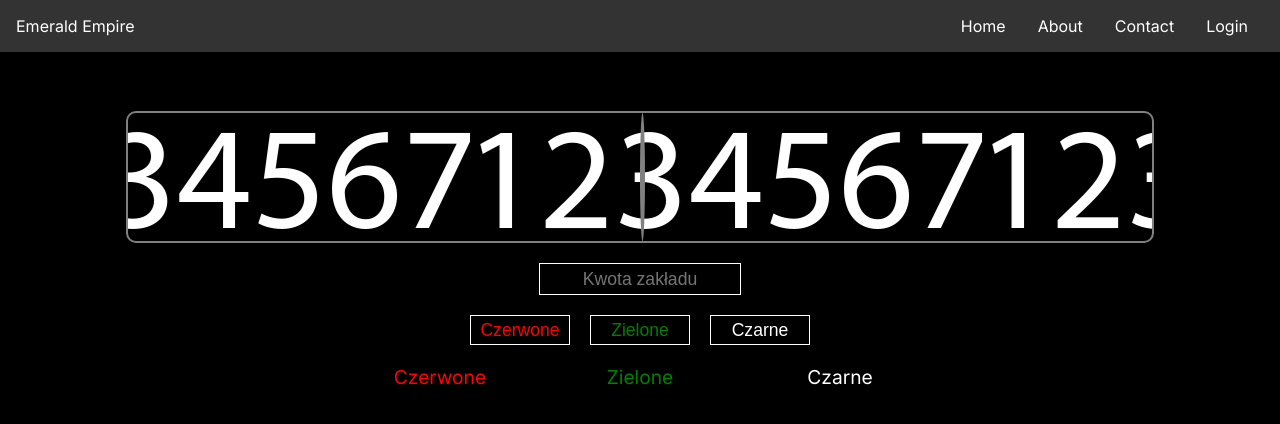
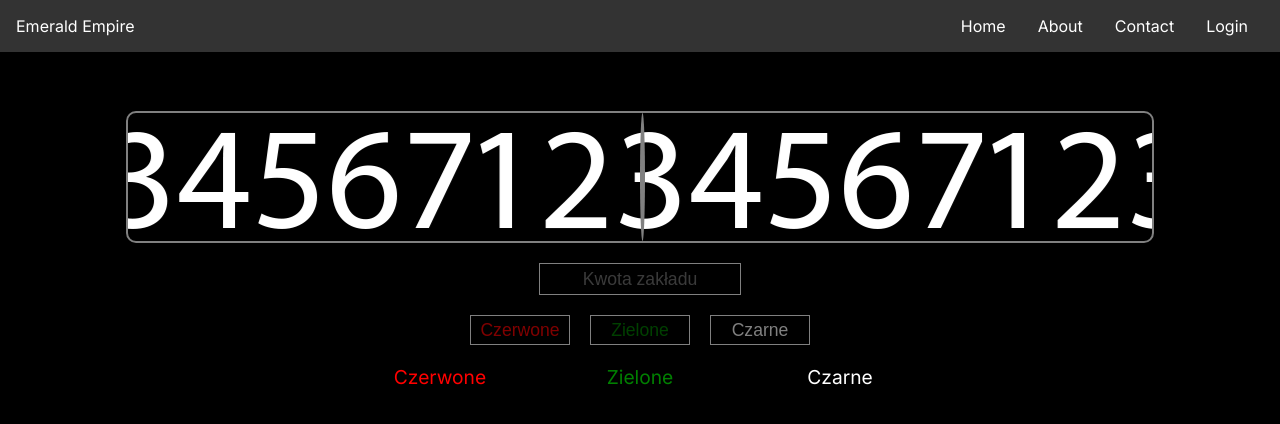
Before and after one commit to Koksiarz100/Emerald-Empire, a Next.js app in the folder client/: page / in a window 1280 px wide. Shown: the top 424 px of the page. Built offline with nearby package versions, Linux system fonts and the light colour scheme.

Commit message:
added disable mode after timer is up

```diff
--- a/client/app/globals.scss
+++ b/client/app/globals.scss
@@ -7,6 +7,7 @@ input::-webkit-inner-spin-button {
 * {
   padding: 0;
   margin: 0;
+  user-select: none;
 }
 
 body {
--- a/client/app/page.tsx
+++ b/client/app/page.tsx
@@ -5,15 +5,17 @@ import React, { useState, useEffect } from "react";
 import "./styles.scss";
 
 export default function Home() {
-  const [backgroundPosition, setBackgroundPosition] = useState(5000);
-  const [position, setPosition] = useState(5000);
-  const [rouletteTimer, setRouletteTimer] = useState(0);
-  const [isHidden, setIsHidden] = useState(true);
+  const [backgroundPosition, setBackgroundPosition] = useState<number>(5000);
+  const [position, setPosition] = useState<number>(5000);
+  const [rouletteTimer, setRouletteTimer] = useState<number>(0);
+  const [isHidden, setIsHidden] = useState<boolean>(true);
   const [bets, setBets] = useState<{red: number[], green: number[], black: number[]}>({red: [], green: [], black: []});
-  const [bet, setBet] = useState(0);
+  const [bet, setBet] = useState<number>(0);
+  const [isSpinning, setIsSpinning] = useState<boolean>(false);
 
   useEffect(() => {
     if (backgroundPosition > position) {
+      setIsSpinning(true);
       const decrement = backgroundPosition <= 500 ? 20 : 100;
       const timer = setTimeout(() => {
         setBackgroundPosition(backgroundPosition - decrement);
@@ -25,6 +27,7 @@ export default function Home() {
   useEffect(() => {
     const timer = setTimeout(() => {
       if(position <= 0) {
+        setIsSpinning(false);
         setPosition(5000);
         setBackgroundPosition(5000);
         setBets({red: [], green: [], black: []});
@@ -43,16 +46,8 @@ export default function Home() {
       return () => clearTimeout(timer);
     }
     setIsHidden(true);
-    spin();
+    setPosition(position - 5000);
   }, [rouletteTimer]);
-
-  function reset() {
-
-  }
-
-  const spin = () => {
-    setPosition(position - 5000);
-  }
 
   function takeBet(color: string) {
     if (bet > 0) {
@@ -77,7 +72,7 @@ export default function Home() {
             {rouletteTimer/1000} seconds
           </div>
         </div>
-        <div className="roulette-options">
+        <div className={isSpinning ? "roulette-options disabled" : "roulette-options"}>
           <div className="roulette-input">
             <input className="roulette-bet" type="number" placeholder="Kwota zakładu" onChange={(event) => setBet(Number(event.target.value))}/>
           </div>
--- a/client/app/styles.scss
+++ b/client/app/styles.scss
@@ -95,6 +95,11 @@ main {
       }
     }
 
+    .disabled {
+      pointer-events: none;
+      opacity: 0.5;
+    }
+
     .roulette-info {
       display: flex;
       flex-direction: row;
```
